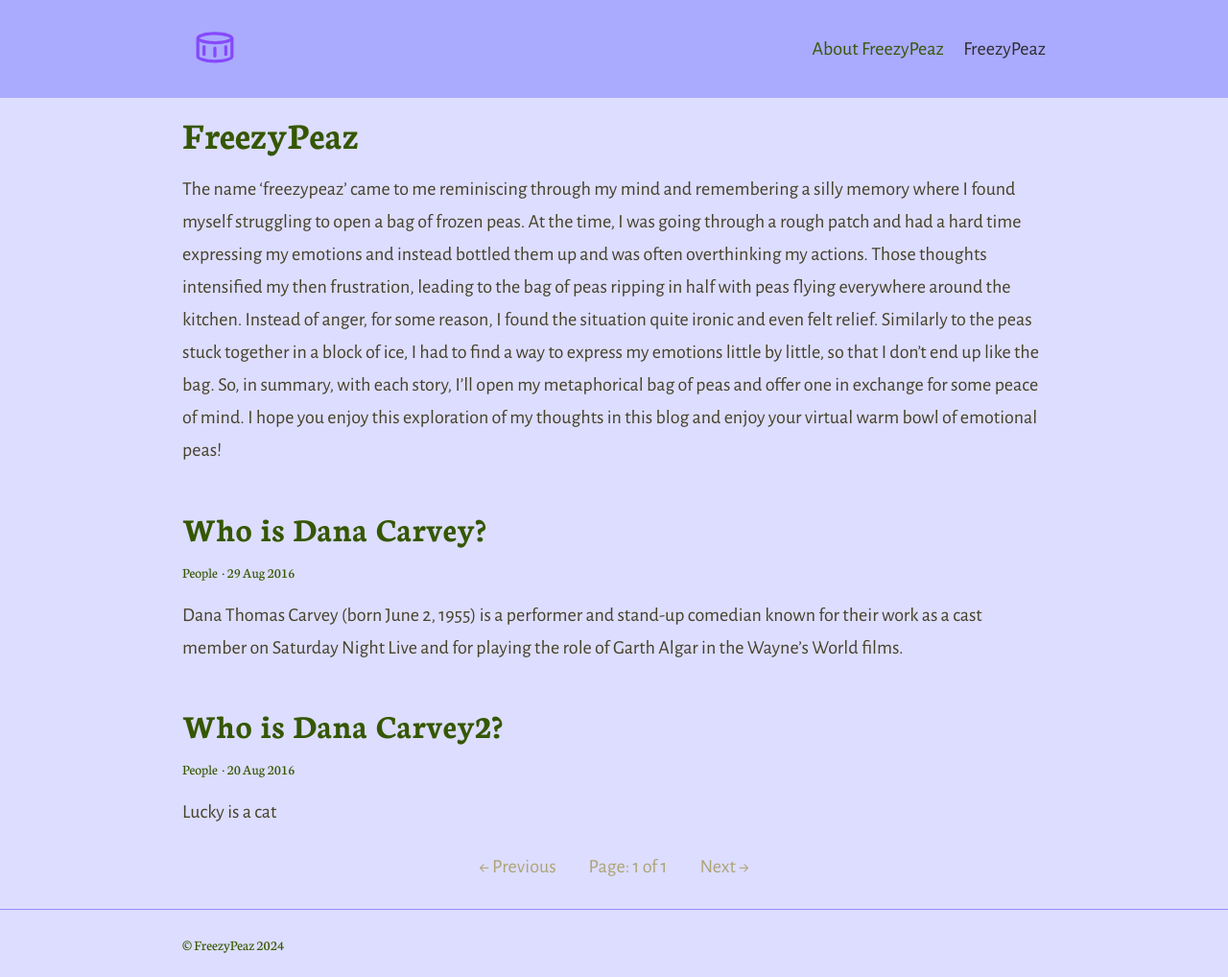
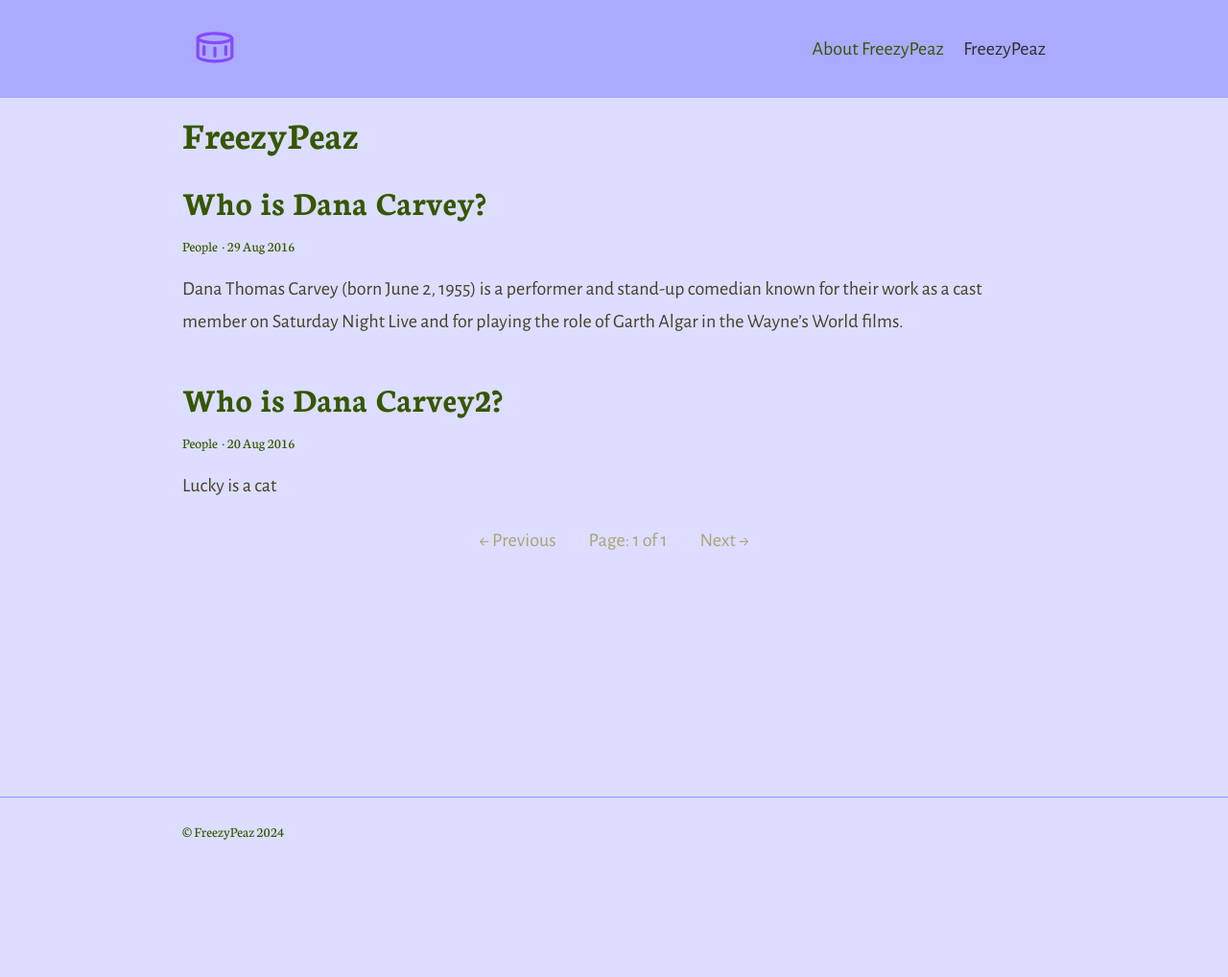
Before and after one commit to ShmillsCreates/freezypeaz-website, a Jekyll site: the page built from index.html, in a window 1280 px wide. Shown: the whole page at 96% size. Built offline with Jekyll 4.4.1, drawn with Linux system fonts in a browser that asks for light colours; the list of posts is cut into pages by our own code; after the commit the page ends 900 px from its top, so only the background shows below that.

Commit message:
update main page

```diff
--- a/_config.yml
+++ b/_config.yml
@@ -39,7 +39,7 @@ collections:
   posts:
     title: FreezyPeaz # Needed for Siteleaf
     output: true
-    description: "The name ‘freezypeaz’ came to me reminiscing through my mind and remembering a silly memory where I found myself struggling to open a bag of frozen peas. At the time, I was going through a rough patch and had a hard time expressing my emotions and instead bottled them up and was often overthinking my actions. Those thoughts intensified my then frustration, leading to the bag of peas ripping in half with peas flying everywhere around the kitchen. Instead of anger, for some reason, I found the situation quite ironic and even felt relief. Similarly to the peas stuck together in a block of ice, I had to find a way to express my emotions little by little, so that I don’t end up like the bag. So, in summary, with each story, I’ll open my metaphorical bag of peas and offer one in exchange for some peace of mind. I hope you enjoy this exploration of my thoughts in this blog and enjoy your virtual warm bowl of emotional peas!" # The post list page content
+    description: "" # The post list page content
 
 # 6. Jekyll collections settings
 defaults:
```
